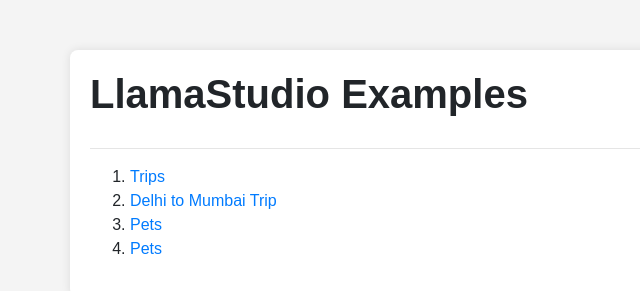
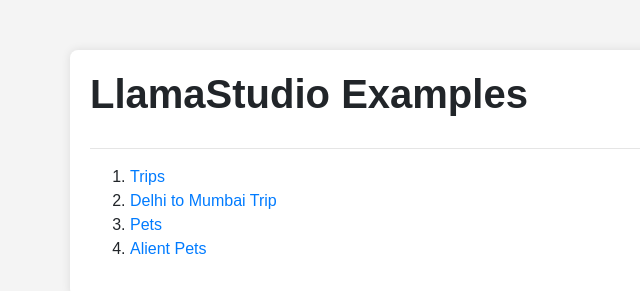
Before and after one commit to xprilion/llamastudio, a plain HTML site: page index.html in a window 1280 px wide. Shown: the full height of the page, 0-640 px from the left. Drawn offline with nearby package versions, Linux system fonts and the light colour scheme.

Commit message:
Update index.html

```diff
--- a/index.html
+++ b/index.html
@@ -47,7 +47,7 @@
             <a href="./site/pets.html">Pets</a>
         </li>
         <li>
-            <a href="./site/alien-pets.html">Pets</a>
+            <a href="./site/alien-pets.html">Alient Pets</a>
         </li>
         <!-- You can add more examples here as list items -->
     </ol>
```
